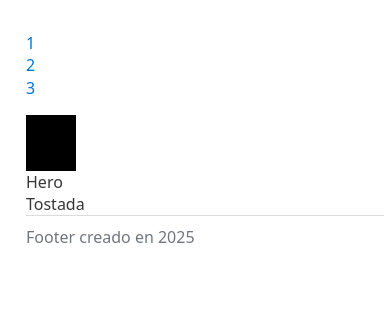
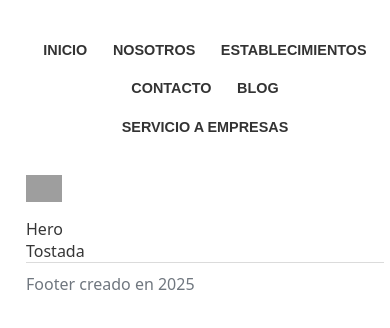
Before and after one commit to cesarlpb/la-hogaza-de-pepe, an Astro site: page / in a window 390 px wide. Built offline with nearby package versions, Linux system fonts and the light colour scheme; Astro itself is replaced by a stand-in of ours; grey boxes are pictures that could not be loaded.

Commit message:
cambios navbar, logo y header

```diff
--- a/src/components/Logo.astro
+++ b/src/components/Logo.astro
@@ -1,7 +1,43 @@
 ---
 // Logo
 ---
+<div class="logo-container">
+  <img src="/src/assets/img/logo.jpeg" alt="logo">
+  </div>
 
-<div style="background-color: black; width: 50px;">
-  <img src="/favicon.svg" alt="logo">
-</div>
+<style>
+  .logo-container {
+    display: flex;
+    flex-direction: column; /* Stack logo and title vertically */
+    text-align: center;
+    padding: 1rem 0; /* Add some padding around the logo section */
+    background-color: #ffffff; /* White background for the logo section */
+  }
+
+  .site-logo {
+    width: 20px; /* Adjust as needed to match the image */
+    height: auto;
+    margin-bottom: 0.5rem; /* Space between logo and title */
+  }
+
+  .site-title {
+    font-family: 'Montserrat'; /* A classic serif font, adjust if you have a specific one for "La Hogaza de Pepe" */
+    font-size: 1.8rem; /* Adjust to match the size in the image */
+    color: #4A2C0F; /* A dark brown color similar to the image's text */
+    margin: 0; /* Remove default margin */
+  }
+
+  img, video {
+    max-width: 10%;
+    height: auto;
+}
+  /* Responsive adjustments for smaller screens */
+  @media (max-width: 768px) {
+    .site-logo {
+      width: 120px;
+    }
+    .site-title {
+      font-size: 1.5rem;
+    }
+  }
+</style>
--- a/src/components/Navbar.astro
+++ b/src/components/Navbar.astro
@@ -1,11 +1,66 @@
----
-// Navbar
----
 
-<nav>
-  <ul style="list-style: none; padding-left: 0;">
-    <li><a href="#">1</a></li>
-    <li><a href="#">2</a></li>
-    <li><a href="#">3</a></li>
+<nav class="main-navbar">
+  <ul class="nav-links">
+    <li><a href="/">INICIO</a></li>
+    <li><a href="/nosotros">NOSOTROS</a></li>
+    <li><a href="/establecimientos">ESTABLECIMIENTOS</a></li>
+    <li><a href="/contacto">CONTACTO</a></li>
+    <li><a href="/blog">BLOG</a></li>
+    <li><a href="/servicio-a-empresas">SERVICIO A EMPRESAS</a></li>
   </ul>
 </nav>
+
+<style>
+  .main-navbar {
+    background-color: #ffffff; /* A light background for the navbar, similar to the image */
+    padding: 0.8rem 0;
+    border-top: 1px solid #ffffff; /* Optional: A subtle border above the navbar */
+    border-bottom: 1px solid #ffffff; /* Optional: A subtle border below the navbar */
+  }
+
+  .nav-links {
+    list-style: none;
+    display: flex;
+    justify-content: center; /* Center the links horizontally */
+    padding: 0;
+    margin: 0;
+  }
+
+  .nav-links li {
+    margin: 0 1.5rem; /* Space between links, adjust as needed */
+  }
+
+  .nav-links a {
+    text-decoration: none;
+    color: #333; /* Dark gray for text, similar to the image */
+    font-family: Arial, sans-serif; /* Use a common sans-serif font, adjust if you have a specific one */
+    font-size: 1rem;
+    font-weight: bold;
+    text-transform: uppercase;
+    transition: color 0.3s ease; /* Smooth transition for hover effect */
+  }
+
+  .nav-links a:hover {
+    color: #da5c21; /* A subtle brown for hover effect */
+  }
+
+  /* Responsive adjustments */
+  @media (max-width: 768px) {
+    .nav-links {
+      flex-wrap: wrap; /* Allow links to wrap to the next line */
+      justify-content: center;
+    }
+    .nav-links li {
+      margin: 0.5rem 1rem; /* Adjust spacing for wrapped links */
+    }
+    .nav-links a {
+      font-size: 0.9rem;
+    }
+  }
+
+  @media (max-width: 480px) {
+    .nav-links li {
+      margin: 0.5rem 0.8rem;
+    }
+  }
+</style>
```
Also changed, not shown: src/assets/img/logo.jpeg (added), 1 other file.
